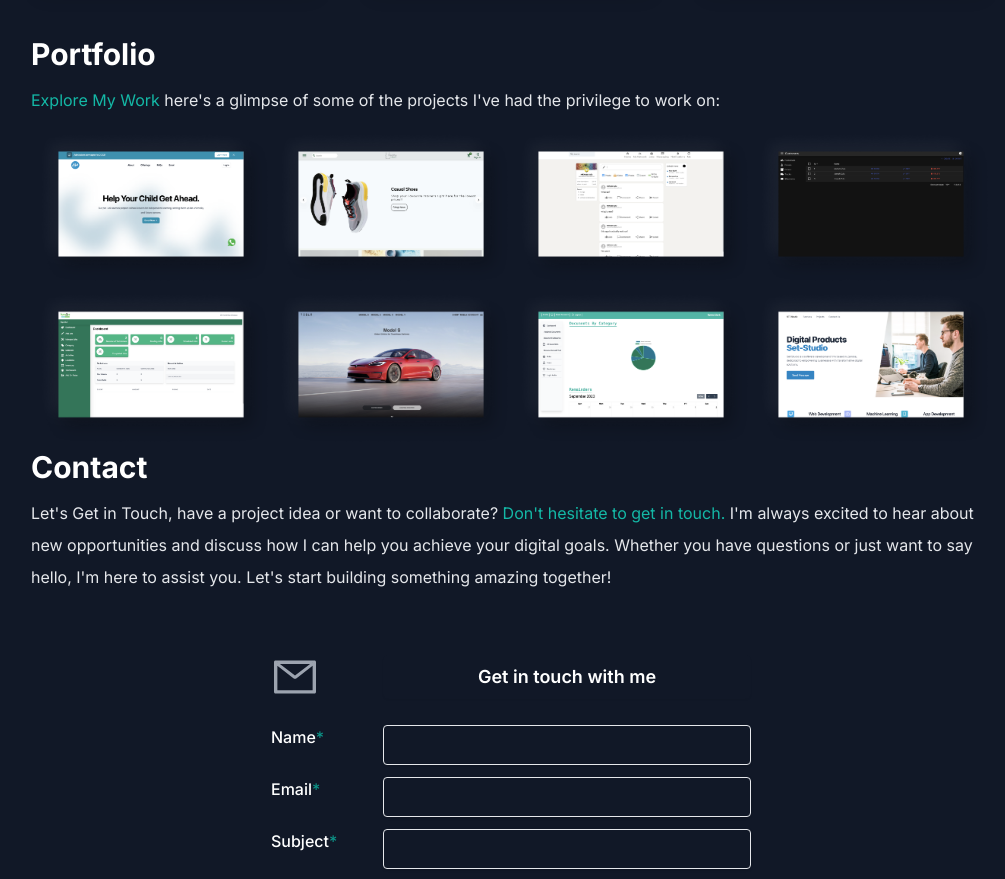
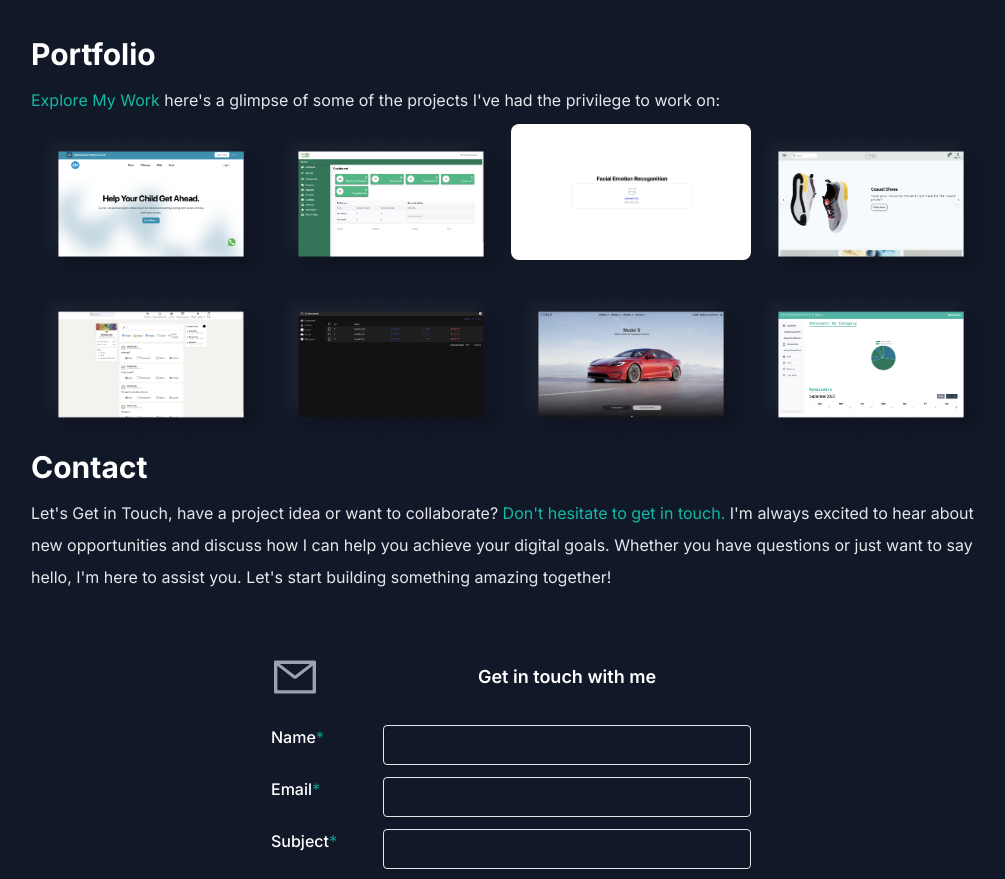
Before and after one commit to zuu-maker/portfolio, a Next.js app: page / in a window 1280 px wide. Shown: the part 1660-2539 px from the top of the page, without its empty margins (129-1134 px from the left). Built offline with nearby package versions, Linux system fonts and the light colour scheme.

Commit message:
add homepage lungisa

```diff
--- a/app/Portfolio.js
+++ b/app/Portfolio.js
@@ -6,7 +6,7 @@ import web4 from "../public/portfolio/web4.png";
 import web5 from "../public/portfolio/web5.png";
 import web6 from "../public/portfolio/web6.png";
 import web7 from "../public/portfolio/web7.png";
-import web8 from "../public/portfolio/web8.png";
+import web9 from "../public/portfolio/web9.png";
 import Reveal from "./Reveal";
 import RevealImages from "./RevealImages";
 
@@ -15,9 +15,24 @@ const portfolioItems = [
     title: "Sirius Educational Trust",
     description:
       "This a learning managment system that connects teachers and students, students subscribe monthly to teachers and courses of their choice.",
-    demo: "https://set-landing-site.vercel.app/",
+    demo: "https://www.set.edu.zm/",
     code: "",
     image: web1,
+  },
+  {
+    title: "Lungisa Qutation Manager",
+    description:
+      "This application helps quicken the quotation making process providing a beter experience for customers.",
+    demo: "https://quotation.lungisasolutions.com/",
+    code: "",
+    image: web5,
+  },
+  {
+    title: "Lungisa Webiste",
+    description: "Lungisa solutions landing page.",
+    demo: "https://lungisasolutions.com/",
+    code: "",
+    image: web9,
   },
   {
     title: "Healthy Heels",
@@ -43,14 +58,7 @@ const portfolioItems = [
     code: "",
     image: web4,
   },
-  {
-    title: "Lungisa Qutation Manager",
-    description:
-      "This application helps quicken the quotation making process providing a beter experience for customers.",
-    demo: "",
-    code: "",
-    image: web5,
-  },
+
   {
     title: "Tesla Clone",
     description: "This is a clone if the tesla website.",
@@ -64,13 +72,6 @@ const portfolioItems = [
     demo: "https://document-manager-7af8f.web.app/",
     code: "",
     image: web7,
-  },
-  {
-    title: "Set Studio",
-    description: "A web design for a tech startup company.",
-    demo: "https://set-studio.vercel.app/",
-    code: "",
-    image: web8,
   },
 ];
 
```
